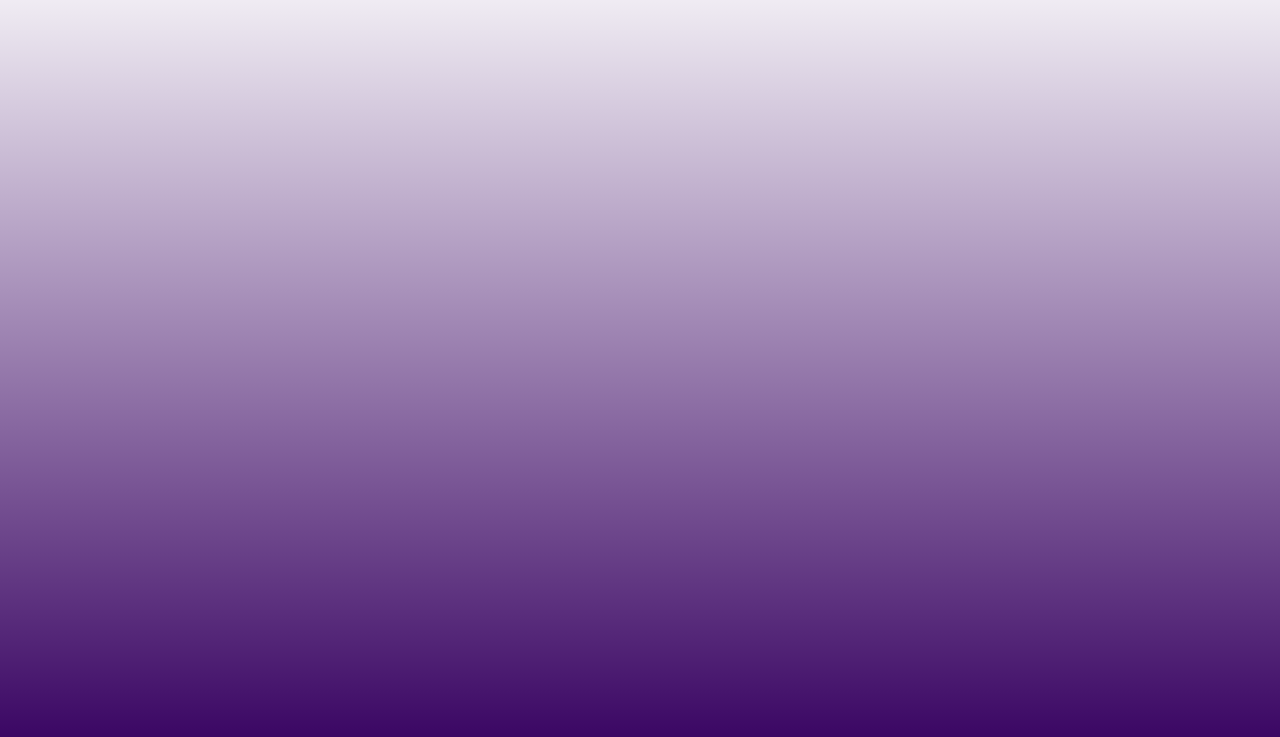
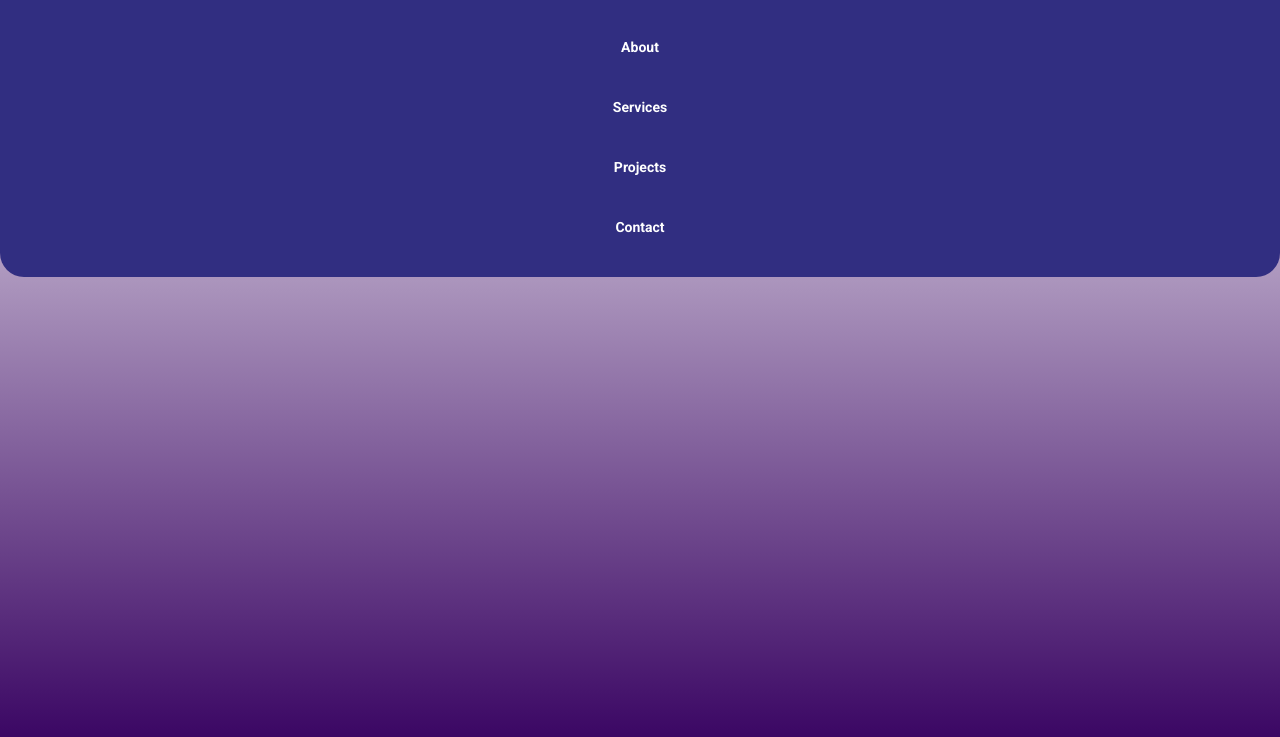
Before and after one commit to Smachoka/tailwind-repo, a website: page src/index.html in a window 1280 px wide. Shown: the part 63-800 px from the top of the page. Drawn offline with Linux system fonts and the light colour scheme.

Commit message:
added menu bar

```diff
--- a/src/index.html
+++ b/src/index.html
@@ -32,6 +32,15 @@
     <div class="w-6 h-1 bg-black"></div>
     <div class="w-6 h-1 bg-black"></div>
    </div>
+   <ul class=" space-y-10 font-bold text-sm bg-indigo-900 absolute left-0 top-0 w-full p-10 rounded-b-3xl text-white text-center ">
+
+    <li><a href="#">Home</a></li>
+    <li><a href="#">About</a></li>
+    <li><a href="#">Services</a></li>
+    <li><a href="#">Projects</a></li>
+    <li><a href="#">Contact</a></li>
+
+   </ul>
   </div>
 
 
```
Also changed, not shown: dist/styles.css.
